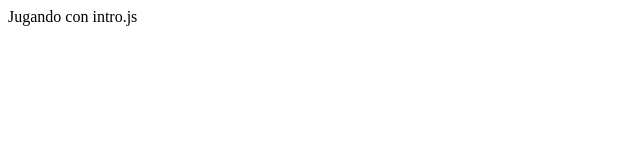
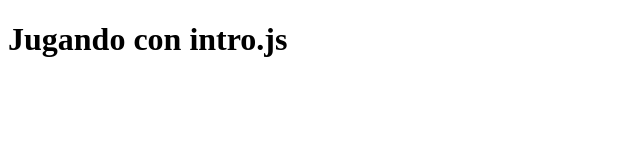
Before and after one commit to tinkereryorch/programate-intro-js, a plain HTML site: page basics/index.html in a window 1280 px wide. Shown: the whole page, without its empty margins (0-640 px from the left). Drawn offline with Linux system fonts and the light colour scheme.

Commit message:
Moved script tag to bottom

```diff
--- a/basics/index.html
+++ b/basics/index.html
@@ -2,9 +2,10 @@
 <html>
     <head>
         <title>Practica intro JS</title>
-        <script src="intro.js"></script>
+
     </head>
     <body>
-        Jugando con intro.js
+        <h1>Jugando con intro.js</h1>
+        <script src="intro.js"></script>
     </body>
 </html>
```
